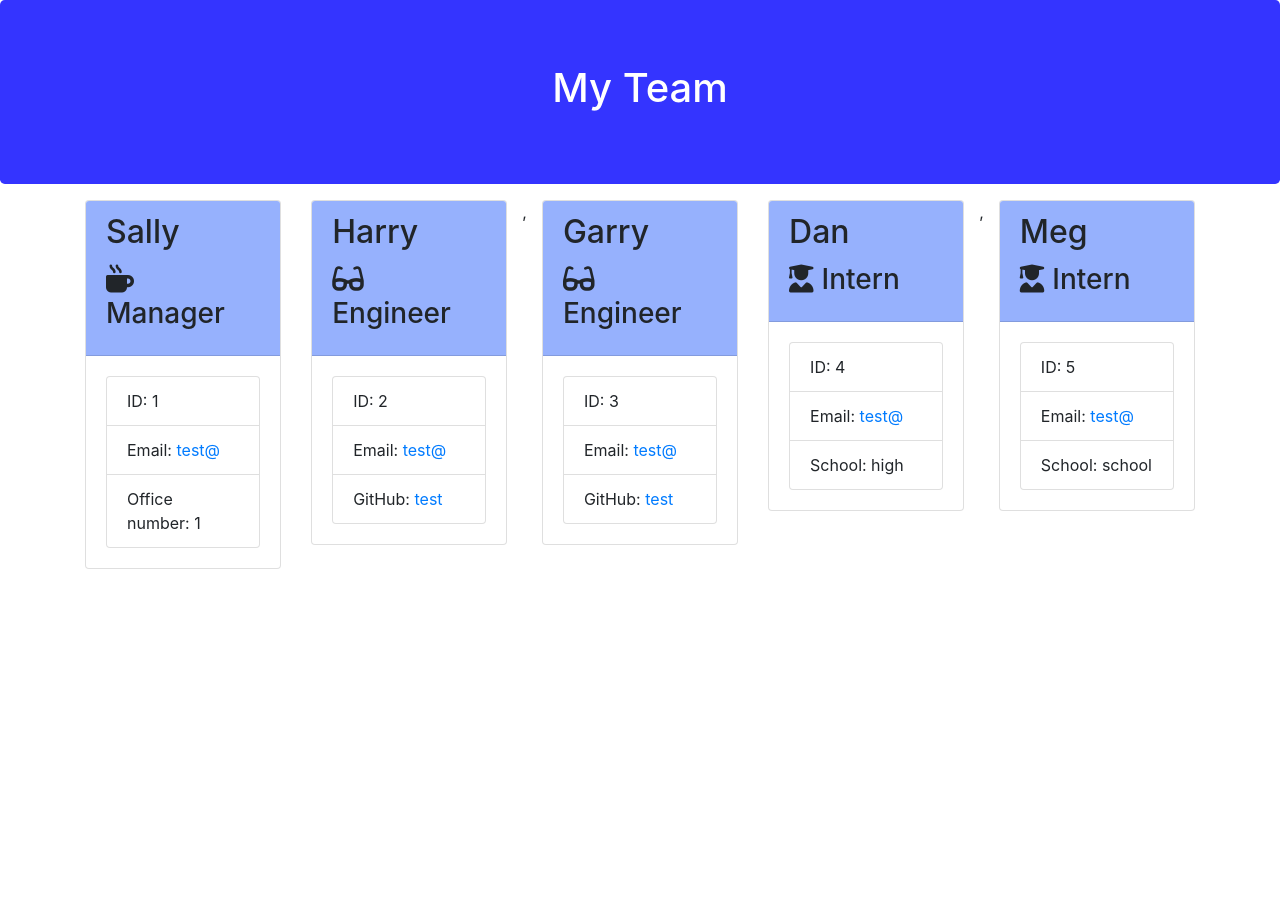
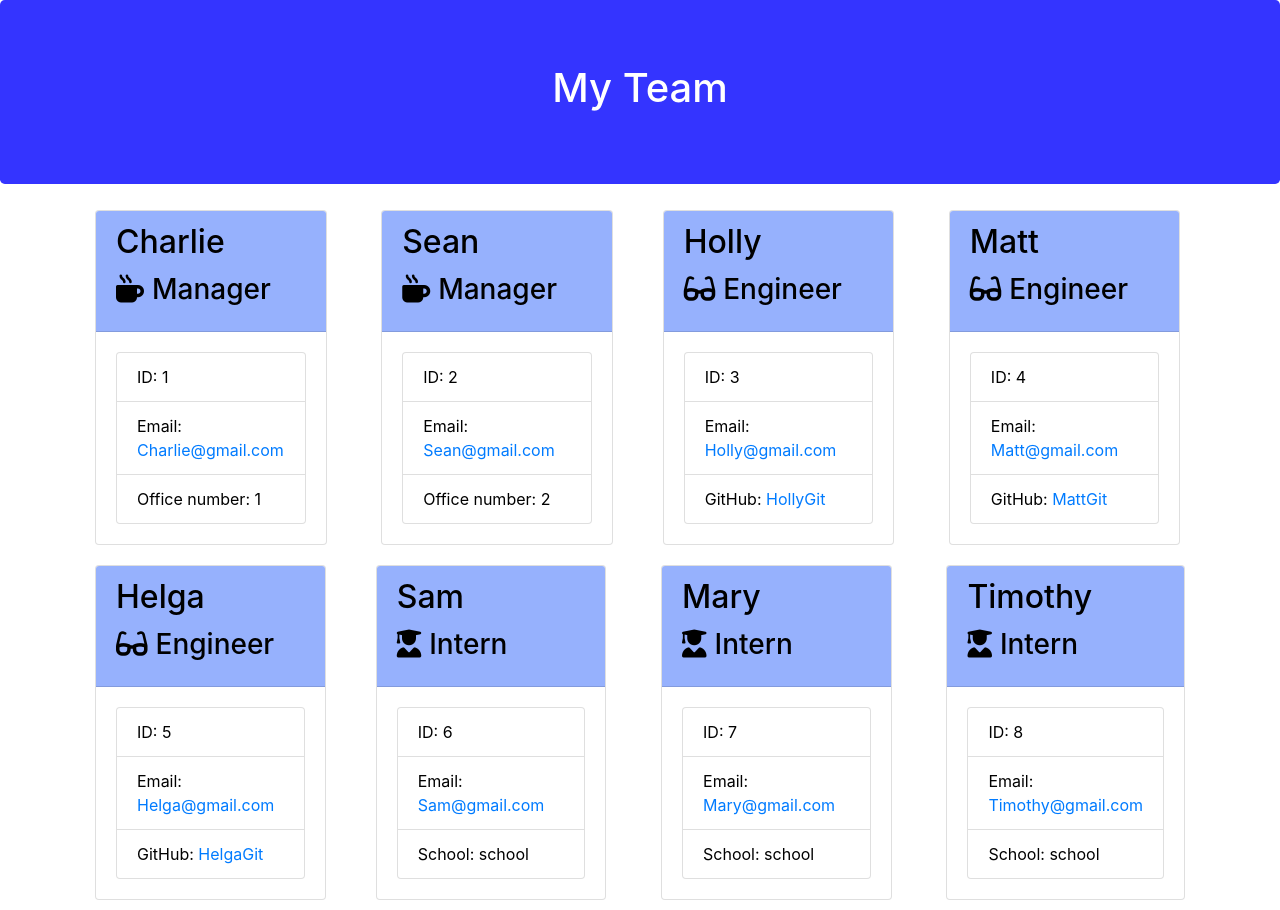
Before and after one commit to CaitlinMaxx/10.0-Homework, a website: page Develop/team.html in a window 1280 px wide. Before the commit the page ends 800 px from the top, so only its background shows below. Drawn offline with nearby package versions, Linux system fonts and the light colour scheme.

Commit message:
updating

```diff
--- a/Develop/style.css
+++ b/Develop/style.css
@@ -6,5 +6,12 @@
     background-color: rgb(150, 177, 253);
 }
 .col-sm{
-    width: 100% !important;
+    width: 33.33% !important;
 }
+.card{
+ margin: 10px;
+ color: black;
+}
+body{
+    color: white;
+}
--- a/Develop/team.html
+++ b/Develop/team.html
@@ -22,79 +22,119 @@
     </div>
     <div class="container">
         <div class="row">
-            <div class="team-area d-flex justify-content-center">
-                <div class = "col-sm">
+                <div class = "col">
     <div class="card employee-card">
         <div class="card-header">
-            <h2 class="card-title">Sally</h2>
+            <h2 class="card-title">Charlie</h2>
             <h3 class="card-title"><i class="fas fa-mug-hot mr-2"></i>Manager</h3>
         </div>
         <div class="card-body">
             <ul class="list-group">
                 <li class="list-group-item">ID: 1</li>
-                <li class="list-group-item">Email: <a href="mailto:test@">test@</a></li>
+                <li class="list-group-item">Email: <a href="mailto:Charlie@gmail.com">Charlie@gmail.com</a></li>
                 <li class="list-group-item">Office number: 1</li>
             </ul>
         </div>
     </div>
-</div><div class = "col-sm">
+</div>,<div class = "col">
     <div class="card employee-card">
         <div class="card-header">
-            <h2 class="card-title">Harry</h2>
-            <h3 class="card-title"><i class="fas fa-glasses mr-2"></i>Engineer</h3>
+            <h2 class="card-title">Sean</h2>
+            <h3 class="card-title"><i class="fas fa-mug-hot mr-2"></i>Manager</h3>
         </div>
         <div class="card-body">
             <ul class="list-group">
                 <li class="list-group-item">ID: 2</li>
-                <li class="list-group-item">Email: <a href="mailto:test@">test@</a></li>
-                <li class="list-group-item">GitHub: <a href="https://github.com/test" target="_blank" rel="noopener noreferrer">test</a></li>
+                <li class="list-group-item">Email: <a href="mailto:Sean@gmail.com">Sean@gmail.com</a></li>
+                <li class="list-group-item">Office number: 2</li>
             </ul>
         </div>
     </div>
-</div>,<div class = "col-sm">
+</div><div class = "col">
     <div class="card employee-card">
         <div class="card-header">
-            <h2 class="card-title">Garry</h2>
+            <h2 class="card-title">Holly</h2>
             <h3 class="card-title"><i class="fas fa-glasses mr-2"></i>Engineer</h3>
         </div>
         <div class="card-body">
             <ul class="list-group">
                 <li class="list-group-item">ID: 3</li>
-                <li class="list-group-item">Email: <a href="mailto:test@">test@</a></li>
-                <li class="list-group-item">GitHub: <a href="https://github.com/test" target="_blank" rel="noopener noreferrer">test</a></li>
+                <li class="list-group-item">Email: <a href="mailto:Holly@gmail.com">Holly@gmail.com</a></li>
+                <li class="list-group-item">GitHub: <a href="https://github.com/HollyGit" target="_blank" rel="noopener noreferrer">HollyGit</a></li>
             </ul>
         </div>
     </div>
-</div><div class = "col-sm">
+</div>,<div class = "col">
     <div class="card employee-card">
         <div class="card-header">
-            <h2 class="card-title">Dan</h2>
+            <h2 class="card-title">Matt</h2>
+            <h3 class="card-title"><i class="fas fa-glasses mr-2"></i>Engineer</h3>
+        </div>
+        <div class="card-body">
+            <ul class="list-group">
+                <li class="list-group-item">ID: 4</li>
+                <li class="list-group-item">Email: <a href="mailto:Matt@gmail.com">Matt@gmail.com</a></li>
+                <li class="list-group-item">GitHub: <a href="https://github.com/MattGit" target="_blank" rel="noopener noreferrer">MattGit</a></li>
+            </ul>
+        </div>
+    </div>
+</div>,<div class = "col">
+    <div class="card employee-card">
+        <div class="card-header">
+            <h2 class="card-title">Helga</h2>
+            <h3 class="card-title"><i class="fas fa-glasses mr-2"></i>Engineer</h3>
+        </div>
+        <div class="card-body">
+            <ul class="list-group">
+                <li class="list-group-item">ID: 5</li>
+                <li class="list-group-item">Email: <a href="mailto:Helga@gmail.com">Helga@gmail.com</a></li>
+                <li class="list-group-item">GitHub: <a href="https://github.com/HelgaGit" target="_blank" rel="noopener noreferrer">HelgaGit</a></li>
+            </ul>
+        </div>
+    </div>
+</div><div class = "col">
+    <div class="card employee-card">
+        <div class="card-header">
+            <h2 class="card-title">Sam</h2>
             <h3 class="card-title"><i class="fas fa-user-graduate mr-2"></i>Intern</h3>
         </div>
         <div class="card-body">
             <ul class="list-group">
-                <li class="list-group-item">ID: 4</li>
-                <li class="list-group-item">Email: <a href="mailto:test@">test@</a></li>
-                <li class="list-group-item">School: high</li>
+                <li class="list-group-item">ID: 6</li>
+                <li class="list-group-item">Email: <a href="mailto:Sam@gmail.com">Sam@gmail.com</a></li>
+                <li class="list-group-item">School: school</li>
             </ul>
         </div>
     </div>
-</div>,<div class = "col-sm">
+</div>,<div class = "col">
     <div class="card employee-card">
         <div class="card-header">
-            <h2 class="card-title">Meg</h2>
+            <h2 class="card-title">Mary</h2>
             <h3 class="card-title"><i class="fas fa-user-graduate mr-2"></i>Intern</h3>
         </div>
         <div class="card-body">
             <ul class="list-group">
-                <li class="list-group-item">ID: 5</li>
-                <li class="list-group-item">Email: <a href="mailto:test@">test@</a></li>
+                <li class="list-group-item">ID: 7</li>
+                <li class="list-group-item">Email: <a href="mailto:Mary@gmail.com">Mary@gmail.com</a></li>
+                <li class="list-group-item">School: school</li>
+            </ul>
+        </div>
+    </div>
+</div>,<div class = "col">
+    <div class="card employee-card">
+        <div class="card-header">
+            <h2 class="card-title">Timothy</h2>
+            <h3 class="card-title"><i class="fas fa-user-graduate mr-2"></i>Intern</h3>
+        </div>
+        <div class="card-body">
+            <ul class="list-group">
+                <li class="list-group-item">ID: 8</li>
+                <li class="list-group-item">Email: <a href="mailto:Timothy@gmail.com">Timothy@gmail.com</a></li>
                 <li class="list-group-item">School: school</li>
             </ul>
         </div>
     </div>
 </div>
-            </div>
         </div>
     </div>
 </body>
```
Also changed, not shown: Develop/templates/main.html (+0 -2 lines), 1 other file.
